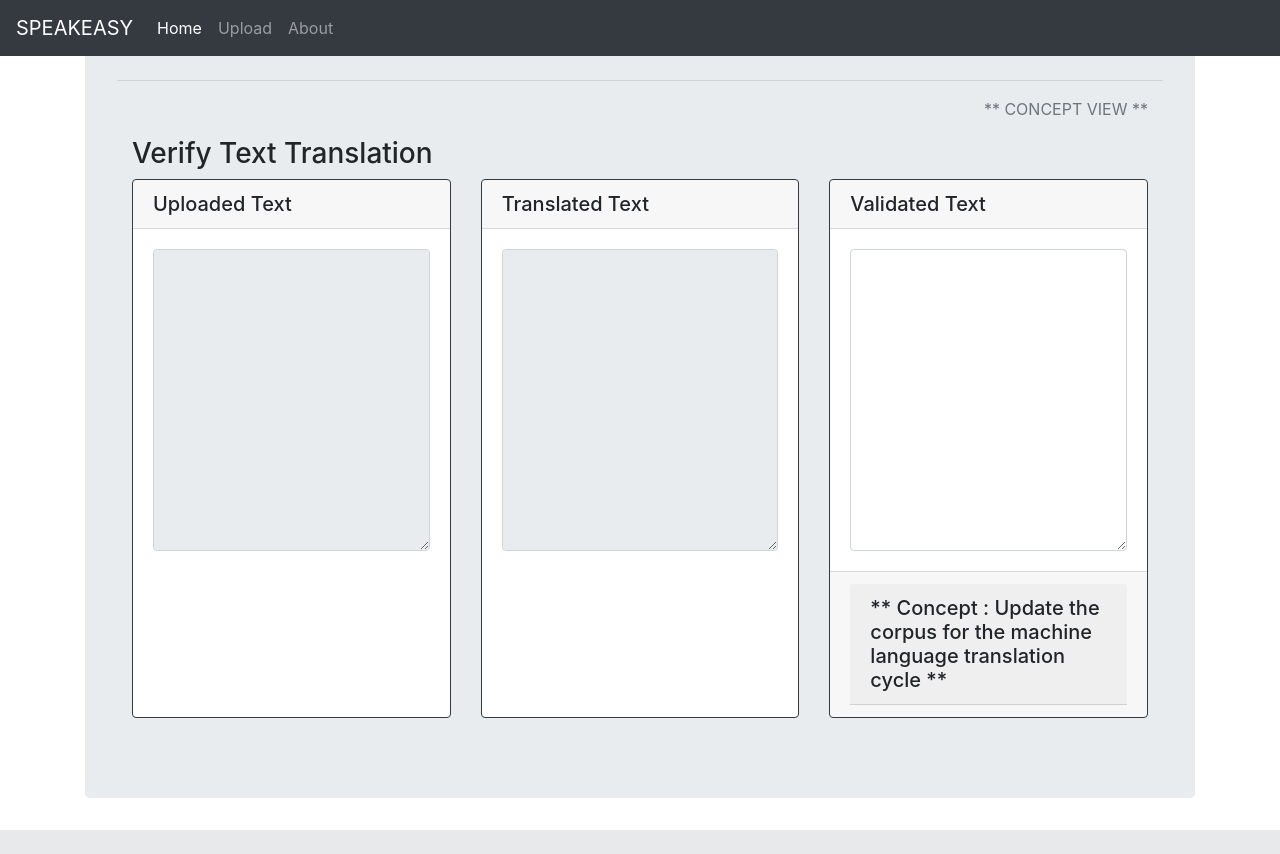
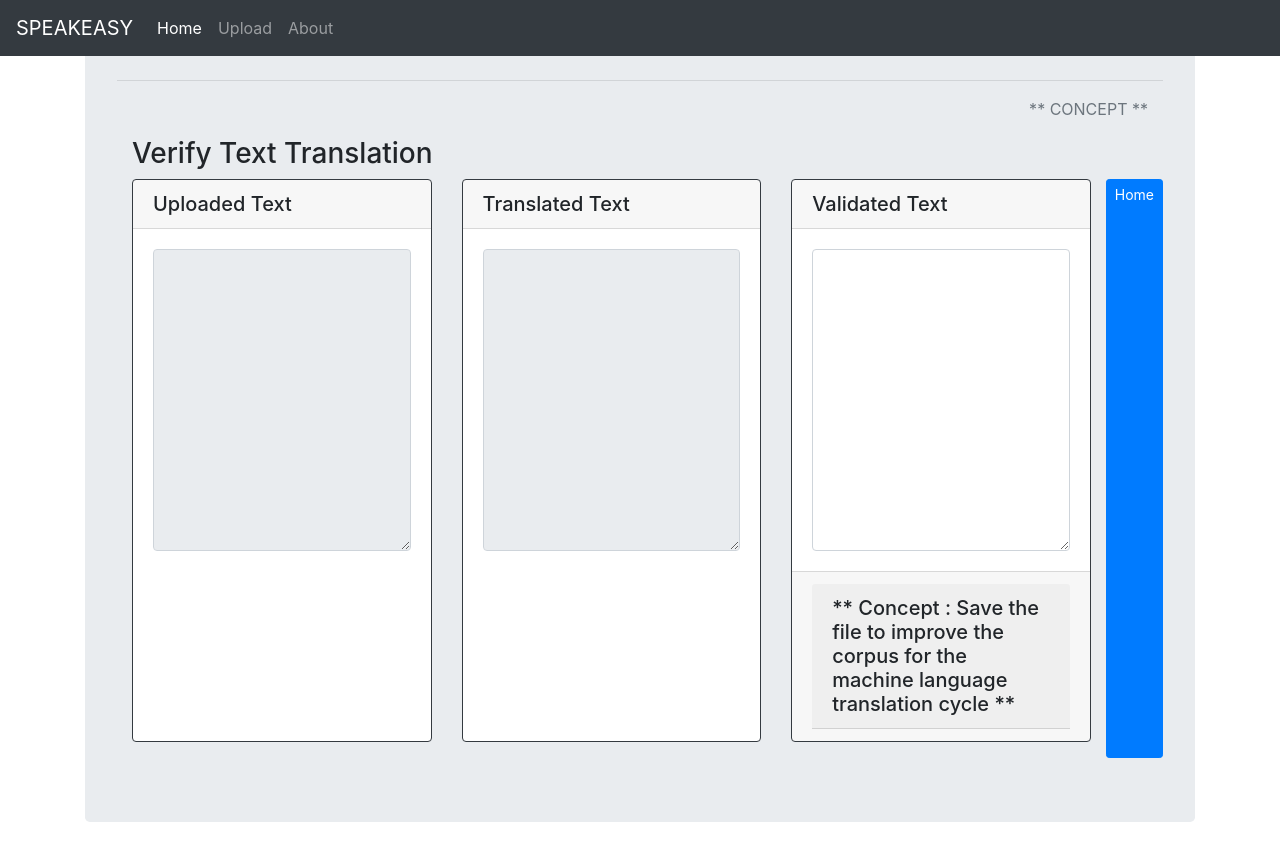
Before and after one commit to premrume/speakeasy, a Flask app: template ui/project/templates/nifi_textfiles.html in a window 1280 px wide. Before the commit the page ends 830 px from the top, so only its background shows below. Run offline with Flask 2, Linux system fonts and the light colour scheme; the template is opened without the code that fills it, so the values that code supplies are empty; parts of the project's set-up code (start-up, migrations or seed data) failed here and were passed over; some libraries are stand-ins or nearby versions.

```diff
--- a/ui/project/templates/info.html
+++ b/ui/project/templates/info.html
@@ -1,4 +1,4 @@
-Bride of Frankenstein{% extends "layout.html" %}
+{% extends "layout.html" %}
 {% from "_form_macros.html" import render_field %}
 
 {% block content %}
@@ -38,6 +38,7 @@ Bride of Frankenstein{% extends "layout.html" %}
         <h5 class=" card-title p-1">Version</h5>
         <ul class="list-group list-group-flush">
             <li class="list-group-item">Proof of Concept</li>
+            <li class="list-group-item">Bride of Frankenstein</li>
             <li class="list-group-item">
               <img class="card-img" src="/static/image/bride.png" style="width: 64px;" alt="Card image cap">
               <img class="card-img" src="/static/image/frank64.png" style="width: 64px;" alt="Card image cap">
--- a/ui/project/templates/nifi_textfiles.html
+++ b/ui/project/templates/nifi_textfiles.html
@@ -5,7 +5,7 @@
 <hr>
 
   <div class="container" id="equal-card-decks">
-    <p class="text-right text-muted">** CONCEPT VIEW **</p>
+    <p class="text-right text-muted">** CONCEPT **</p>
     <h3 class="text-left">Verify Text Translation</h3>
 
     <!--.card deck -->
@@ -44,17 +44,12 @@
       </div>
       <div class="card-footer">
         <h5 class="card-header">
-          ** Concept :  Update the corpus for the machine language translation cycle **
+          ** Concept :  Save the file to improve the corpus for the machine language translation cycle **
         </h5>
       </div>
 
-
-
-
-
-
     </div>
-
+    <a href="{{ url_for('nifi.go_nifi_list') }}" class="btn btn-sm btn-primary">Home</a>
   </div>
 </hr>
 
```
Also changed, not shown: data/eng/jpg/8_Paragraphx2.jpg (added), data/kor/kor254/jpg/slide1.jpg (renamed from data/kor/kor254/jpg/Slide1.JPG), data/kor/kor254/jpg/slide2.jpg (renamed from data/kor/kor254/jpg/Slide2.JPG), data/kor/kor254/jpg/slide3.jpg (renamed from data/kor/kor254/jpg/Slide3.JPG), data/kor/kor254/jpg/slide4.jpg (renamed from data/kor/kor254/jpg/Slide4.JPG).
